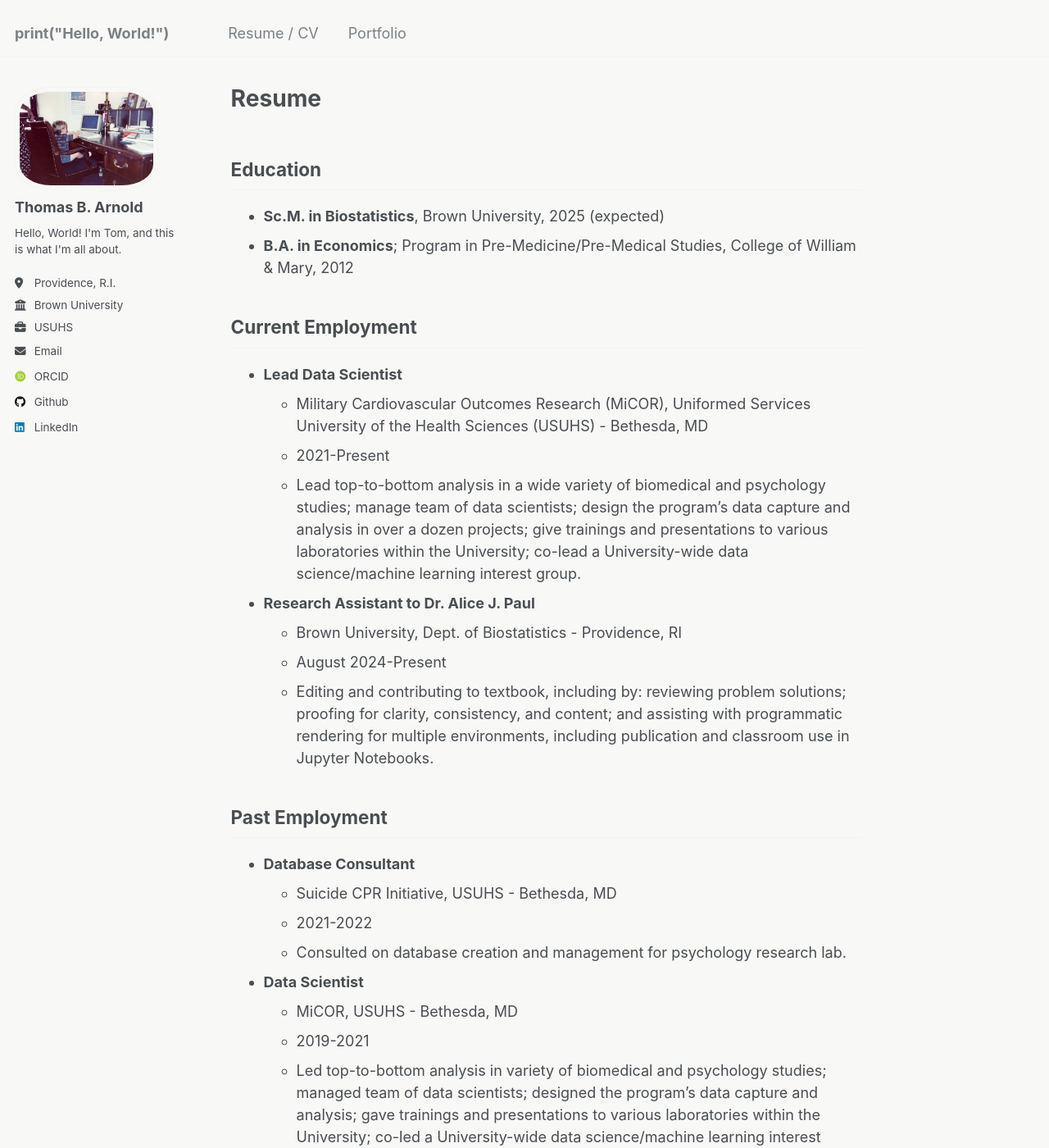
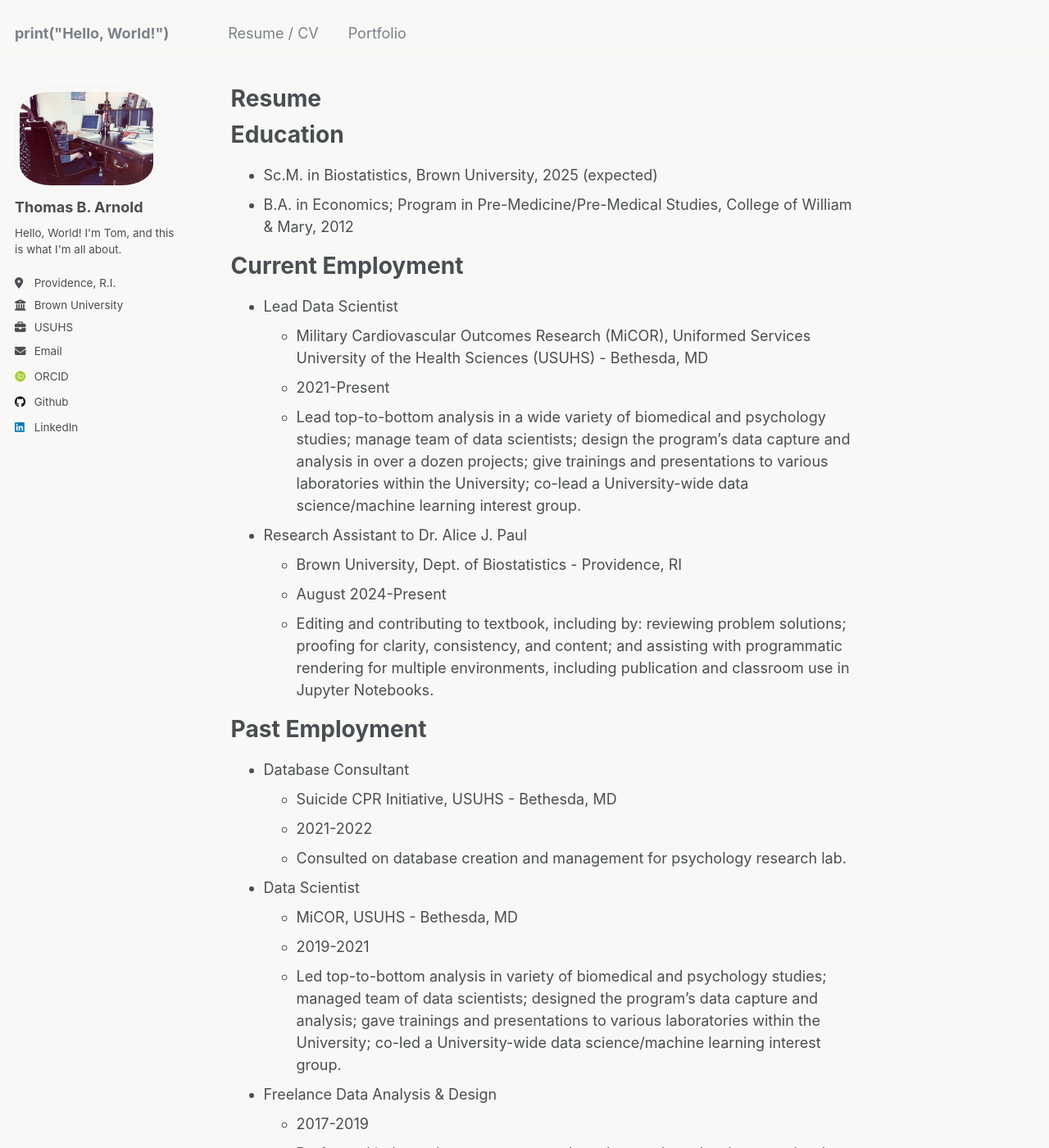
Before and after one commit to tomrannosaurus/tomrannosaurus.github.io, a Jekyll site: the page built from _pages/about.md, in a window 1280 px wide and 1400 px high. Shown: the whole window at 82% size. Built offline with Jekyll 4.4.1, drawn with Linux system fonts in a browser that asks for light colours; some web fonts are replaced.

```diff
--- a/_pages/about.md
+++ b/_pages/about.md
@@ -10,72 +10,73 @@ redirect_from:
 ---
 
 {% include base_path %}
-## Education
 
-* **Sc.M. in Biostatistics**, Brown University, 2025 (expected)
-* **B.A. in Economics**; Program in Pre-Medicine/Pre-Medical Studies, College of William & Mary, 2012
+Education
+======
+* Sc.M. in Biostatistics, Brown University, 2025 (expected)
+* B.A. in Economics; Program in Pre-Medicine/Pre-Medical Studies, College of William & Mary, 2012
 
-## Current Employment
-
-* **Lead Data Scientist**
+Current Employment
+======
+* Lead Data Scientist
   * Military Cardiovascular Outcomes Research (MiCOR), Uniformed Services University of the Health Sciences (USUHS) - Bethesda, MD
   * 2021-Present
   * Lead top-to-bottom analysis in a wide variety of biomedical and psychology studies; manage team of data scientists; design the program's data capture and analysis in over a dozen projects; give trainings and presentations to various laboratories within the University; co-lead a University-wide data science/machine learning interest group.
 
-* **Research Assistant to Dr. Alice J. Paul**
+* Research Assistant to Dr. Alice J. Paul
   * Brown University, Dept. of Biostatistics - Providence, RI
   * August 2024-Present
   * Editing and contributing to textbook, including by: reviewing problem solutions; proofing for clarity, consistency, and content; and assisting with programmatic rendering for multiple environments, including publication and classroom use in Jupyter Notebooks.
 
-## Past Employment
-
-* **Database Consultant**
+Past Employment
+======
+* Database Consultant
   * Suicide CPR Initiative, USUHS - Bethesda, MD
   * 2021-2022
   * Consulted on database creation and management for psychology research lab.
 
-* **Data Scientist**
+* Data Scientist
   * MiCOR, USUHS - Bethesda, MD
   * 2019-2021
   * Led top-to-bottom analysis in variety of biomedical and psychology studies; managed team of data scientists; designed the program's data capture and analysis; gave trainings and presentations to various laboratories within the University; co-led a University-wide data science/machine learning interest group.
 
-* **Freelance Data Analysis & Design**
+* Freelance Data Analysis & Design
   * 2017-2019
   * Performed independent contractor work as data analyst, developer, and web design consultant on a diverse series of projects, from digital portfolios for creatives in Berlin to  public opinion analytic reports and projections.
 
-* **Project Director**
+* Project Director
   * Public Opinion Strategies - Alexandria, VA
   * 2015-2016
   * Led projects for broad array of clients from large entities to small municipalities; managed projects through proposal, research design, data collection, and analysis; ensured quality of data on quantitative and qualitative projects; developed new and updated methodologies for data acquisition, processing, analysis, and visualization; led the firm's first uses of mixed-mode data collection and of Bayesian confidence/credible intervals.
 
-* **Senior Research Analyst**
+* Senior Research Analyst
   * The Lewin Group - Falls Church, VA
   * 2012-2015
   * Created and delivered user-friendly extensible economic forecasting models; created and maintained large datasets, i.e., all Medicare claims over multiple years; independently developed process automation tools used throughout firm; researched, wrote, and edited health economics white papers.
 
-* **Research Assistant**
+* Research Assistant
   * Del Negro Lab, College of William & Mary, Dept. of Applied Sciences - Williamsburg, VA
   * 2008-2011
   * Studied neurophysiology of breathing in animal model "wet" neuroscience lab, resulting in peer-reviewed publication on inspiratory burst termination in preBötzinger complex neurons; received HHMI-sponsored undergraduate summer fellowship in 2009 and 2011 and undergraduate research grant in Spring 2010 and Spring 2011.
 
-* **Intern**
+* Intern
   * Rep. James Patrick Moran Jr., U.S. House of Representatives - Washington D.C.
   * 2010
   * Prepared briefs on tax structure, economic stimulus, and health care policy; responded to constituent communications; provided research assistance to legislative staff.
 
-* **Research Assistant**
+* Research Assistant
   * Mellor Lab, College of William & Mary, Schroder Center for Healthcare Policy - Williamsburg, VA
   * 2010
   * Collected data at elementary schools for education research.
 
-* **Development Assistant**
+* Development Assistant
   * Mason School of Business, College of William & Mary - Williamsburg, VA
   * 2009-2010
   * Assisted development office by drafting mailings, contacting donors, and event planning and execution.
 
 
-## Publications
-
+Publications
+======
 * Peer-Reviewed
   * Goldstein RE, Hulten E, **Arnold TB**, Thomas VM, Heroy A, Walker EN, Fox K, Lee H, Libbus J, Marcos B, Hood MN, Harrell TE, Haigney MC. Exercise stress echocardiography shows impaired left ventricular function after hospitalization with COVID-19 without overt myocarditis: A pilot study. *Physiological Reports*. 2024 Dec;12(23):e70138. doi: [10.14814/phy2.70138](https://pubmed.ncbi.nlm.nih.gov/39606927/)
 
--- a/_sass/_variables.scss
+++ b/_sass/_variables.scss
@@ -34,7 +34,7 @@ $caption-font-family        : $serif;
 
 /* type scale */
 $type-size-1                : 2.441em;  // ~39.056px
-$type-size-2                : 1.953em;  // ~31.248px
+$type-size-2                : 2.1em;  // ~31.248px
 $type-size-3                : 1.563em;  // ~25.008px
 $type-size-4                : 1.25em;   // ~20px
 $type-size-5                : 1em;      // ~16px
```
